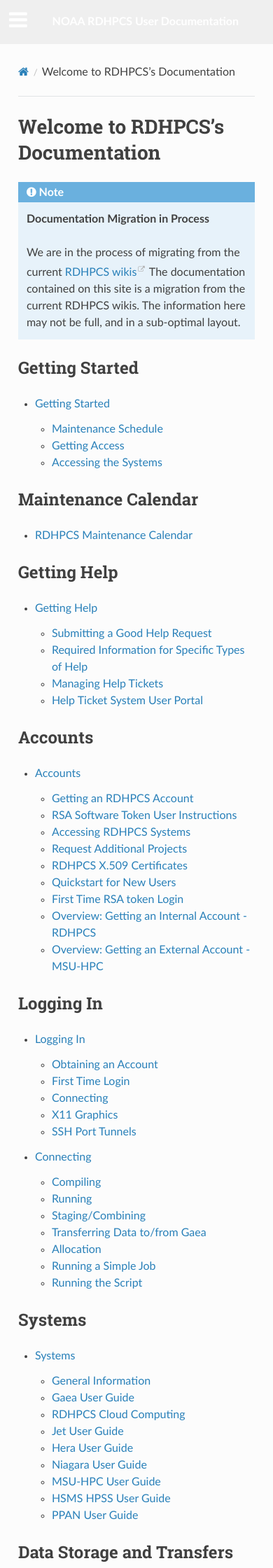
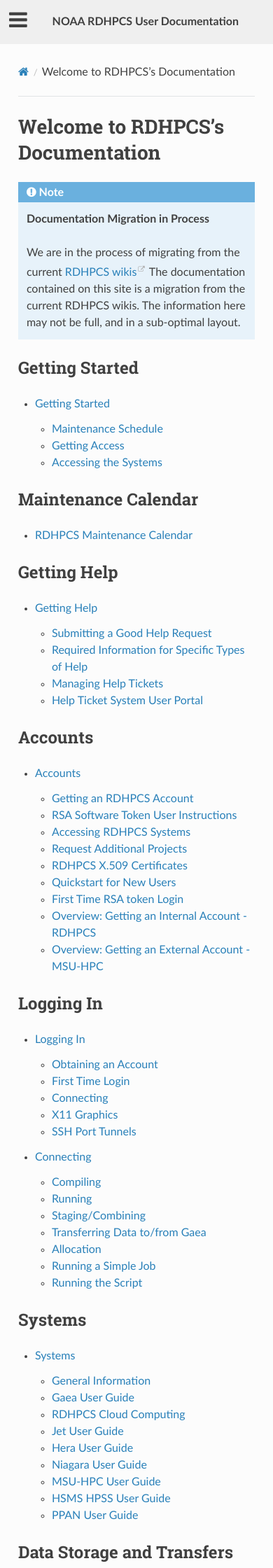
Before and after one commit to NOAA-RDHPCS/noaa-rdhpcs.github.io, a Sphinx documentation site: the page built from source/index.rst, in a window 390 px wide. Shown: the top 2240 px of the page at 70% size. Built offline with Sphinx 7.4.7 and the Read the Docs theme 2.0.0, drawn with Linux system fonts in a browser that asks for light colours; pages that are not in the unit, such as notebooks, are missing from menus.

Commit message:
Add gsce_id for Google search
Fixed a few UI display items

```diff
--- a/source/_static/css/theme_overrides.css
+++ b/source/_static/css/theme_overrides.css
@@ -10,8 +10,8 @@ body>div>nav>div>div.wy-side-nav-search>a {
     cursor: default;
 }
 
-/* Don't let the color of the Docs Home link change. */
-body>div>nav>div>div.wy-side-nav-search>div.version>a:visited {
+/* Don't let the color of the Docs Help link change. */
+a.a-nochange, a.a-nochange:visited {
     color: grey !important;
 }
 
@@ -26,6 +26,14 @@ body>div>nav>div>div.wy-side-nav-search>div.version>a:visited {
 
     .wy-table-responsive {
         overflow: auto !important;
+    }
+
+}
+
+/* Ensure the text and hamburger menu are visible on small screens */
+@media screen and (max-width: 768px) {
+    .wy-nav-top, .wy-nav-top a {
+        color: #404040;
     }
 }
 
@@ -99,6 +107,9 @@ body>div>nav>div>div.wy-side-nav-search>div.version>a:visited {
     margin-bottom: 15px;
 }
 
+ul.menu-footer-bottom {
+    margin-bottom: 15px;
+}
 #footer-menus [class*="menu-footer"]>li {
     display: inline;
 }
--- a/source/conf.py
+++ b/source/conf.py
@@ -52,8 +52,8 @@ html_context = {
     "github_repo": "noaa-rdhpcs.github.io",  # Repo name
     "github_version": "main",  # Version
     "conf_py_path": "/source/",  # Path in the checkout to the docs root
-    "gsce_id": "", # GSCE ID number.  Manage at https://programmablesearchengine.google.com
-    "version": "<a href='/help/'>Need Help? Click Here</a>", # Link to help page instead of a version
+    "gsce_id": "c44d566af80714ea2", # GSCE ID number.  Manage at https://programmablesearchengine.google.com
+    "version": "<a href='/help/' class='a-nochange'>Need Help? Click Here</a>", # Link to help page instead of a version
     "github_issue_button": True, # Display the Open issue on GitHub button
     # Items below affect the footer.  A custom footer file is in _templates
     # and adds items to the extrafooter block
```
